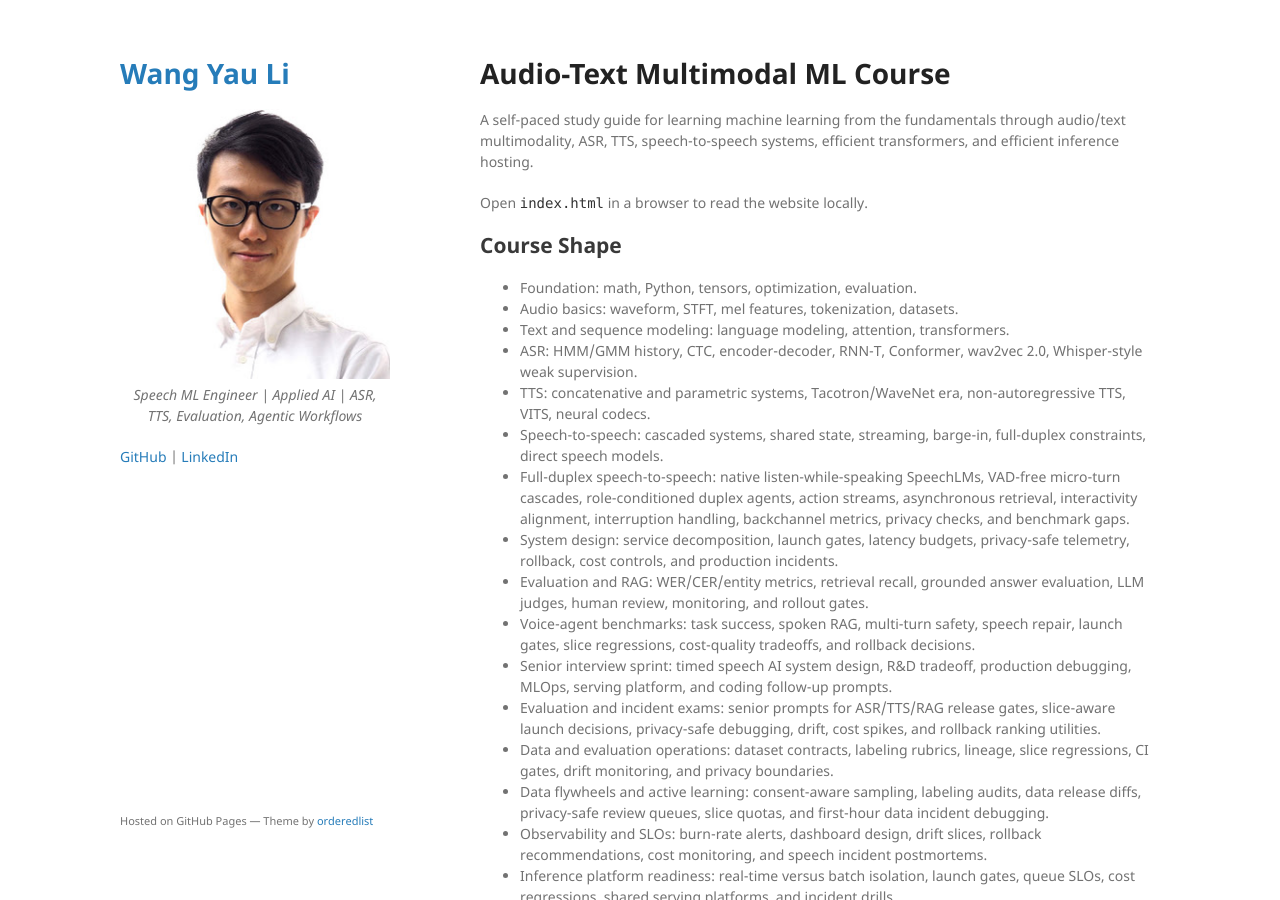
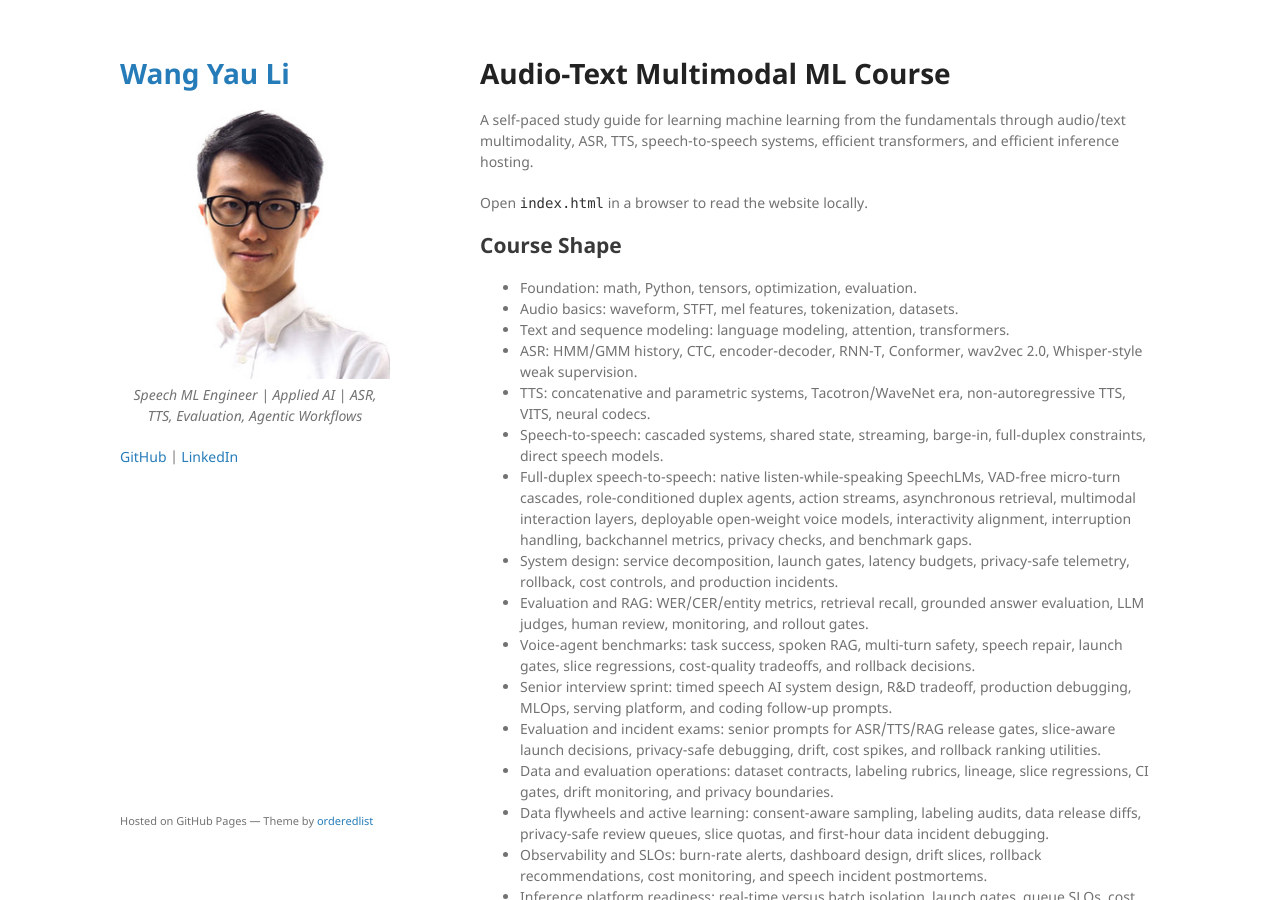
Before and after one commit to kennethli319/kennethli319.github.io, a Jekyll site: the page built from audio-text-ml-course/README.md, in a window 1280 px wide and 900 px high. Built offline with Jekyll 4.4.1, drawn with Linux system fonts in a browser that asks for light colours; our own code applies the rules of GitHub Pages for plain Markdown files.

Commit message:
Update audio text course duplex research

```diff
--- a/audio-text-ml-course/README.md
+++ b/audio-text-ml-course/README.md
@@ -19,8 +19,9 @@ Open `index.html` in a browser to read the website locally.
   full-duplex constraints, direct speech models.
 - Full-duplex speech-to-speech: native listen-while-speaking SpeechLMs,
   VAD-free micro-turn cascades, role-conditioned duplex agents, action streams,
-  asynchronous retrieval, interactivity alignment, interruption handling,
-  backchannel metrics, privacy checks, and benchmark gaps.
+  asynchronous retrieval, multimodal interaction layers, deployable open-weight
+  voice models, interactivity alignment, interruption handling, backchannel
+  metrics, privacy checks, and benchmark gaps.
 - System design: service decomposition, launch gates, latency budgets,
   privacy-safe telemetry, rollback, cost controls, and production incidents.
 - Evaluation and RAG: WER/CER/entity metrics, retrieval recall, grounded answer
--- a/audio-text-ml-course/index.html
+++ b/audio-text-ml-course/index.html
@@ -686,6 +686,8 @@
         <li><a href="https://arxiv.org/abs/2005.11401">Retrieval-Augmented Generation</a> - retrieval plus generation evaluation baseline.</li>
         <li><a href="https://arxiv.org/abs/2410.00037">Moshi</a> - real-time full-duplex speech-text foundation model.</li>
         <li><a href="https://arxiv.org/abs/2606.14528">BayLing-Duplex</a> - native full-duplex speech dialogue with a single autoregressive LLM.</li>
+        <li><a href="https://arxiv.org/abs/2606.09186">DuplexOmni</a> - full-duplex speech, video, and asynchronous thinking interaction layer.</li>
+        <li><a href="https://build.nvidia.com/nvidia/nemotron-voicechat/modelcard">NVIDIA Nemotron 3 VoiceChat</a> - 12B open-weight real-time full-duplex speech-to-speech model.</li>
         <li><a href="https://arxiv.org/abs/2603.09180">DuplexCascade</a> - VAD-free cascaded ASR-LLM-TTS full-duplex pipeline.</li>
         <li><a href="https://arxiv.org/abs/2606.11167">Multi-Faceted Interactivity Alignment</a> - RL post-training for pause handling, turn-taking, backchannels, and interruption.</li>
         <li><a href="https://arxiv.org/abs/2604.12928">MoshiRAG</a> - asynchronous retrieval for factual full-duplex speech language models.</li>
```
Also changed, not shown: audio-text-ml-course/lessons/full-duplex-speech-to-speech-research-update.html (+42 -0 lines).
